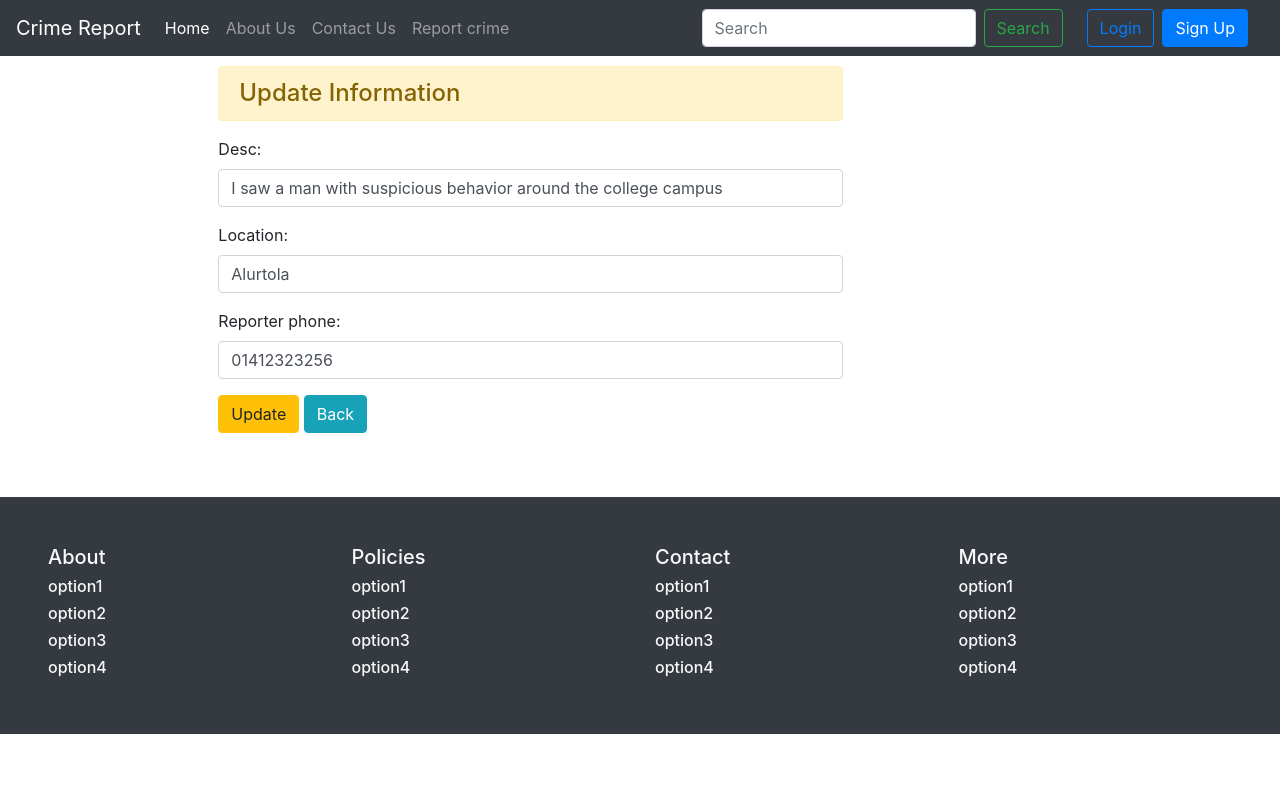
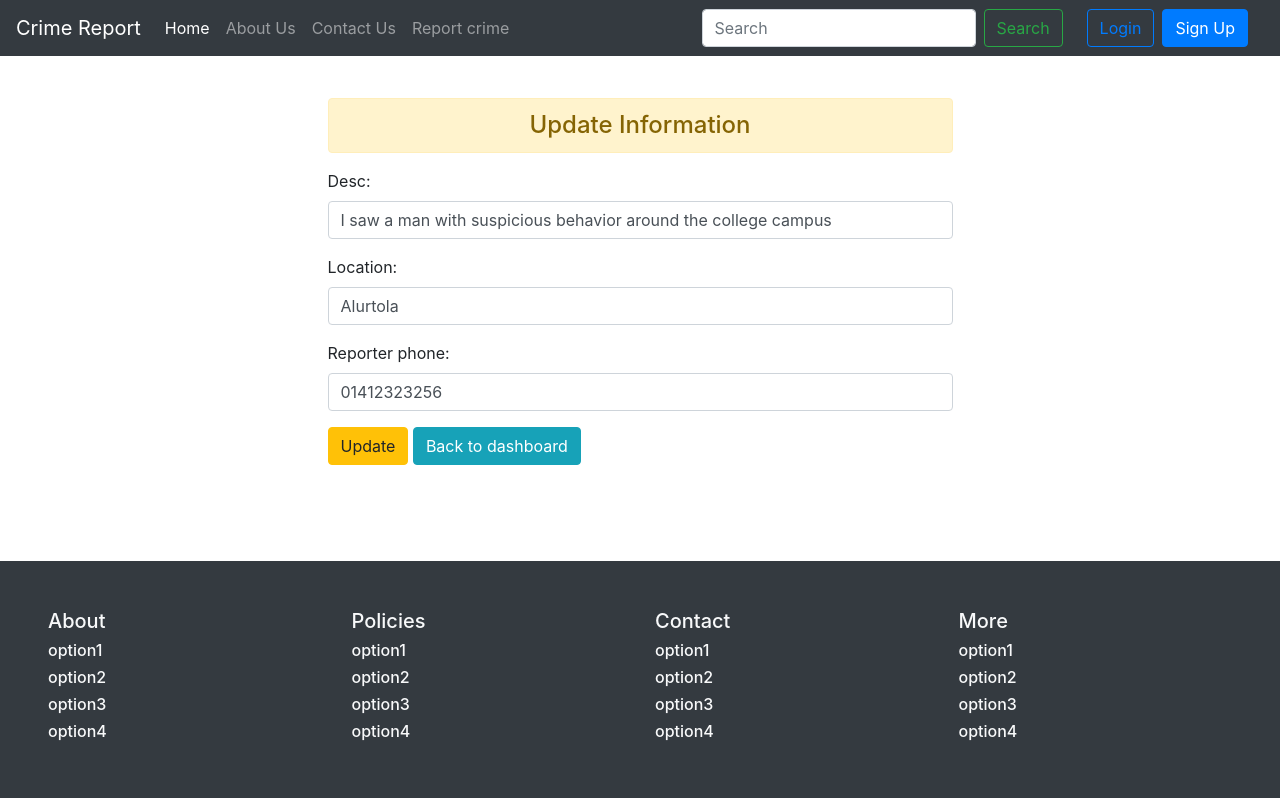
Before and after one commit to RahatGithub/second_crime_crud, a Django app: page /main/updateDate/3/ in a window 1280 px wide. Run offline with Django 3.2, Linux system fonts and the light colour scheme; data comes from the database, SQL or seed files in the repository; both versions use the stored data as it was after the commit.

Commit message:
ReportCase form added to dashboard

```diff
--- a/main/templates/main/dashboard.html
+++ b/main/templates/main/dashboard.html
@@ -14,6 +14,7 @@
                 <h4 class="text-center alert alert-info">Report a crime</h4>
                 <form action="" method="POST">
                     {% csrf_token %}
+                    {{form.as_p}}
                     <input type="submit" class="btn btn-primary" value="Add">
                 </form>
             </div>
--- a/main/templates/main/updateData.html
+++ b/main/templates/main/updateData.html
@@ -3,13 +3,13 @@
 {% block title %} Update Data {% endblock %}
 
 {% block body %}
-    <div class="row">
-        <div class="col-md-6 offset-2 my-3">
-            <h4 class="alert alert-warning">Update Information</h4>
+    <div class="row d-flex justify-content-center">
+        <div class="col-md-6  my-5">
+            <h4 class="alert alert-warning text-center">Update Information</h4>
             <form action="" method="POST">  {% csrf_token %}
                 {{form.as_p}}
                 <input type="submit" class="btn btn-warning" value="Update">
-                <a href="/main/dashboard/{{request.user.username}}" class="btn btn-info text-white">Back</a>
+                <a href="/main/dashboard/{{request.user.username}}" class="btn btn-info text-white">Back to dashboard</a>
             </form>
         </div>
     </div>
--- a/main/views.py
+++ b/main/views.py
@@ -34,6 +34,22 @@ def reportCrime(request):
 
 
 def dashboard(request, username):
+
+    if request.method == 'POST':
+        fm = ReportCase(request.POST)
+        if fm.is_valid():
+            case_code = 'CAS_' + chr(randint(65,70)) + str(randint(100000,999999))  # Generating a code for the case
+            user = request.user
+            fullname = user.first_name + ' ' + user.last_name
+            desc = fm.cleaned_data['desc']
+            location = fm.cleaned_data['location']
+            reporter_phone = fm.cleaned_data['reporter_phone']
+            record = Case(case_code=case_code, location=location, desc=desc, status="Pending", reporter_name=fullname, reporter_phone=reporter_phone, investigator_code="NA")
+            record.save()
+            fm = ReportCase()
+    else:
+        fm = ReportCase()
+
     user = request.user
     email = user.email
     fullname = user.first_name + ' ' + user.last_name
@@ -46,7 +62,7 @@ def dashboard(request, username):
         userRole = "investigator"
     else:
         pass
-    params = {'username':username, 'fullname':fullname, 'cases':cases, 'userRole':userRole}
+    params = {'username':username, 'fullname':fullname, 'cases':cases, 'userRole':userRole, 'form':fm}
     return render(request, 'main/dashboard.html', params)
 
 
@@ -78,7 +94,6 @@ def updateData(request, id):
         fm = ReportCase(instance=record)
     user = request.user
     return render(request, 'main/updateData.html', {'form':fm})
-    # return HttpResponse("update data")
 
 
 def deleteData(request, id):
```
Also changed, not shown: db.sqlite3.
